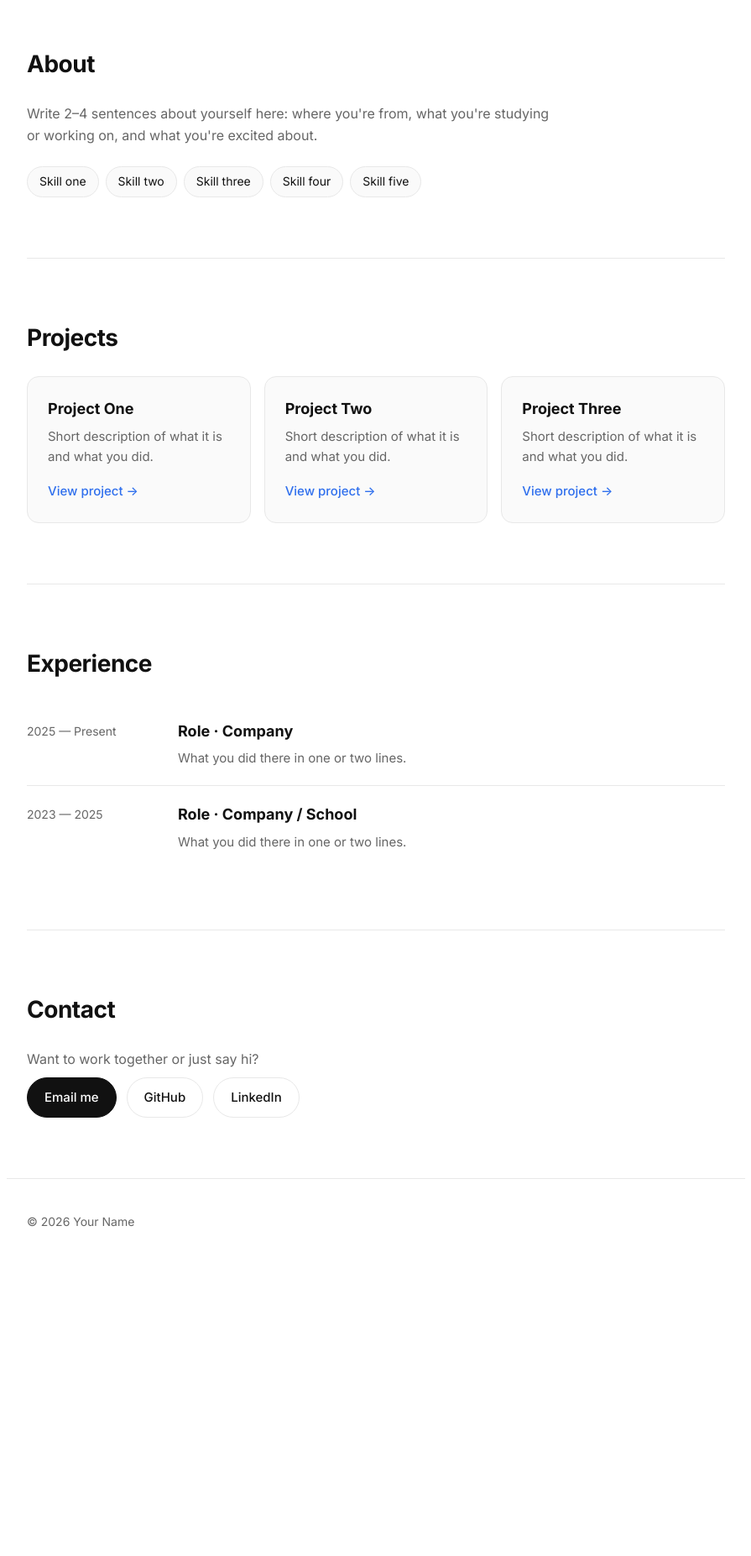
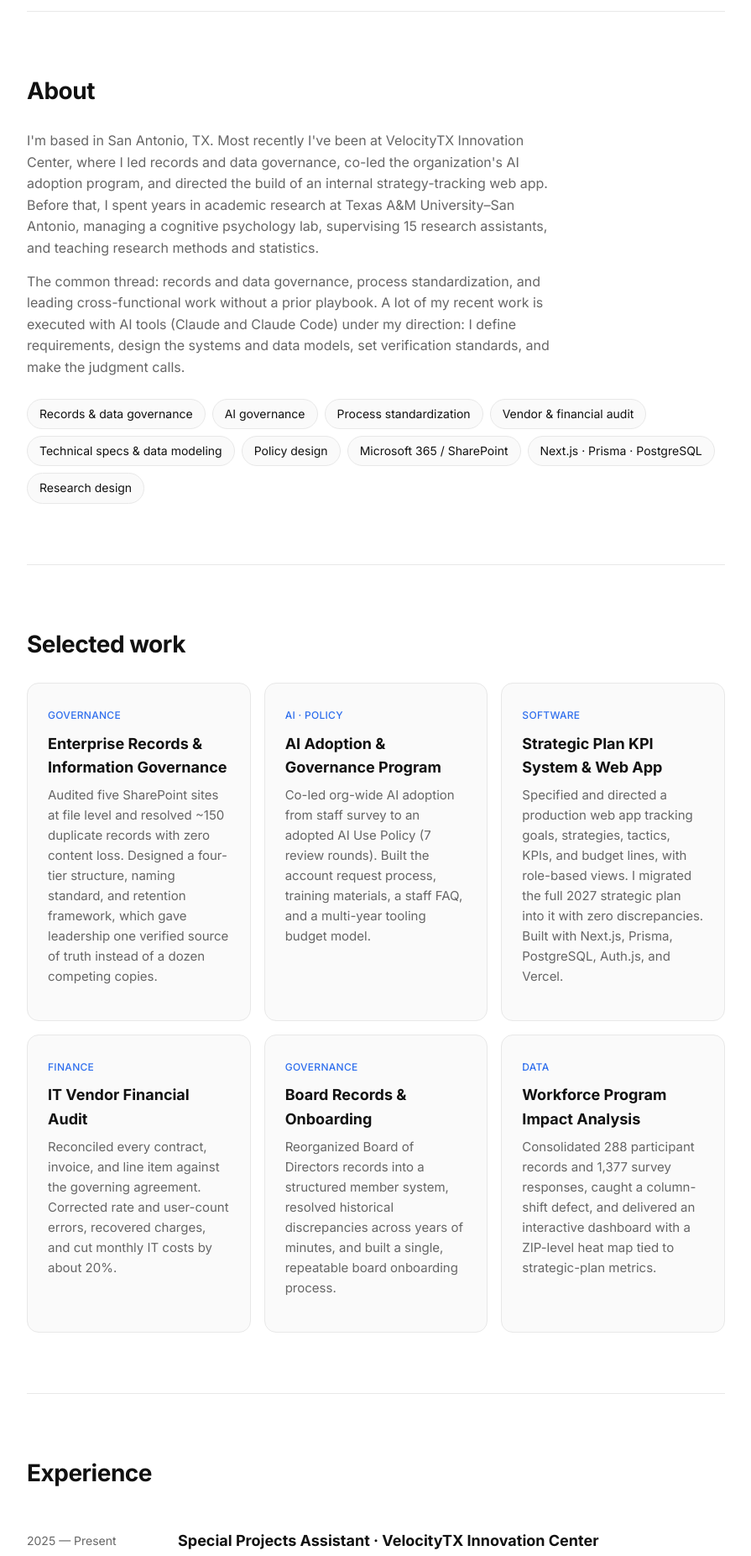
Before and after one commit to nthnhw/portfolio, a plain HTML site: page index.html in a window 1280 px wide. Shown: the part 580-2433 px from the top of the page at 84% size, without its empty margins (192-1087 px from the left). Before the commit the page ends 2086 px from the top, so only its background shows below. Drawn offline with Linux system fonts and the light colour scheme.

Commit message:
Add portfolio content
Co-Authored-By: Claude Opus 5.5 <noreply@anthropic.com>

```diff
--- a/index.html
+++ b/index.html
@@ -3,8 +3,8 @@
 <head>
   <meta charset="utf-8">
   <meta name="viewport" content="width=device-width, initial-scale=1">
-  <title>Your Name — Portfolio</title>
-  <meta name="description" content="Personal portfolio of Your Name.">
+  <title>Nathan Wieters — Operations &amp; Research</title>
+  <meta name="description" content="Nathan Wieters — operations and research professional in San Antonio, TX. Records and data governance, AI governance, KPI systems, and process design.">
   <link rel="preconnect" href="https://fonts.googleapis.com">
   <link rel="preconnect" href="https://fonts.gstatic.com" crossorigin>
   <link href="https://fonts.googleapis.com/css2?family=Inter:wght@400;500;600;700&display=swap" rel="stylesheet">
@@ -12,10 +12,10 @@
 </head>
 <body>
   <header class="nav">
-    <a href="#top" class="logo">YN</a>
+    <a href="#top" class="logo">NW</a>
     <nav>
       <a href="#about">About</a>
-      <a href="#projects">Projects</a>
+      <a href="#work">Work</a>
       <a href="#experience">Experience</a>
       <a href="#contact">Contact</a>
       <button id="theme-toggle" aria-label="Toggle dark mode">◐</button>
@@ -26,10 +26,10 @@
     <!-- HERO -->
     <section class="hero">
       <p class="eyebrow">Hi, I'm</p>
-      <h1>Your Name</h1>
-      <p class="lead">A one-line description of what you do — e.g. "Developer &amp; designer who builds simple, useful things."</p>
+      <h1>Nathan Wieters</h1>
+      <p class="lead">Operations and research professional who takes ambiguous, fragmented initiatives and turns them into structured, auditable, repeatable systems.</p>
       <div class="cta">
-        <a href="#projects" class="btn primary">See my work</a>
+        <a href="#work" class="btn primary">See my work</a>
         <a href="#contact" class="btn">Get in touch</a>
       </div>
     </section>
@@ -37,30 +37,54 @@
     <!-- ABOUT -->
     <section id="about">
       <h2>About</h2>
-      <p>Write 2–4 sentences about yourself here: where you're from, what you're studying or working on, and what you're excited about.</p>
+      <p>I'm based in San Antonio, TX. Most recently I've been at VelocityTX Innovation Center, where I led records and data governance, co-led the organization's AI adoption program, and directed the build of an internal strategy-tracking web app. Before that, I spent years in academic research at Texas A&amp;M University–San Antonio, managing a cognitive psychology lab, supervising 15 research assistants, and teaching research methods and statistics.</p>
+      <p>The common thread: records and data governance, process standardization, and leading cross-functional work without a prior playbook. A lot of my recent work is executed with AI tools (Claude and Claude Code) under my direction: I define requirements, design the systems and data models, set verification standards, and make the judgment calls.</p>
       <ul class="skills">
-        <li>Skill one</li><li>Skill two</li><li>Skill three</li><li>Skill four</li><li>Skill five</li>
+        <li>Records &amp; data governance</li>
+        <li>AI governance</li>
+        <li>Process standardization</li>
+        <li>Vendor &amp; financial audit</li>
+        <li>Technical specs &amp; data modeling</li>
+        <li>Policy design</li>
+        <li>Microsoft 365 / SharePoint</li>
+        <li>Next.js · Prisma · PostgreSQL</li>
+        <li>Research design</li>
       </ul>
     </section>
 
-    <!-- PROJECTS -->
-    <section id="projects">
-      <h2>Projects</h2>
+    <!-- WORK -->
+    <section id="work">
+      <h2>Selected work</h2>
       <div class="grid">
         <article class="card">
-          <h3>Project One</h3>
-          <p>Short description of what it is and what you did.</p>
-          <a href="#" class="link">View project →</a>
+          <span class="tag">Governance</span>
+          <h3>Enterprise Records &amp; Information Governance</h3>
+          <p>Audited five SharePoint sites at file level and resolved ~150 duplicate records with zero content loss. Designed a four-tier structure, naming standard, and retention framework, which gave leadership one verified source of truth instead of a dozen competing copies.</p>
         </article>
         <article class="card">
-          <h3>Project Two</h3>
-          <p>Short description of what it is and what you did.</p>
-          <a href="#" class="link">View project →</a>
+          <span class="tag">AI · Policy</span>
+          <h3>AI Adoption &amp; Governance Program</h3>
+          <p>Co-led org-wide AI adoption from staff survey to an adopted AI Use Policy (7 review rounds). Built the account request process, training materials, a staff FAQ, and a multi-year tooling budget model.</p>
         </article>
         <article class="card">
-          <h3>Project Three</h3>
-          <p>Short description of what it is and what you did.</p>
-          <a href="#" class="link">View project →</a>
+          <span class="tag">Software</span>
+          <h3>Strategic Plan KPI System &amp; Web App</h3>
+          <p>Specified and directed a production web app tracking goals, strategies, tactics, KPIs, and budget lines, with role-based views. I migrated the full 2027 strategic plan into it with zero discrepancies. Built with Next.js, Prisma, PostgreSQL, Auth.js, and Vercel.</p>
+        </article>
+        <article class="card">
+          <span class="tag">Finance</span>
+          <h3>IT Vendor Financial Audit</h3>
+          <p>Reconciled every contract, invoice, and line item against the governing agreement. Corrected rate and user-count errors, recovered charges, and cut monthly IT costs by about 20%.</p>
+        </article>
+        <article class="card">
+          <span class="tag">Governance</span>
+          <h3>Board Records &amp; Onboarding</h3>
+          <p>Reorganized Board of Directors records into a structured member system, resolved historical discrepancies across years of minutes, and built a single, repeatable board onboarding process.</p>
+        </article>
+        <article class="card">
+          <span class="tag">Data</span>
+          <h3>Workforce Program Impact Analysis</h3>
+          <p>Consolidated 288 participant records and 1,377 survey responses, caught a column-shift defect, and delivered an interactive dashboard with a ZIP-level heat map tied to strategic-plan metrics.</p>
         </article>
       </div>
     </section>
@@ -71,11 +95,37 @@
       <div class="timeline">
         <div class="item">
           <span class="when">2025 — Present</span>
-          <div><h3>Role · Company</h3><p>What you did there in one or two lines.</p></div>
+          <div><h3>Special Projects Assistant · VelocityTX Innovation Center</h3><p>Records restructuring and audit, org-wide KPI system, AI adoption program. Started as Operations Assistant (Sep 2025), promoted Mar 2026.</p></div>
+        </div>
+        <div class="item">
+          <span class="when">2022 — 2025</span>
+          <div><h3>Research Coordinator &amp; Lab Manager · Texas A&amp;M University–San Antonio</h3><p>Memory, Attention &amp; Perception Lab. Managed multi-phase research projects and lab operations; supervised 15 research assistants.</p></div>
         </div>
         <div class="item">
           <span class="when">2023 — 2025</span>
-          <div><h3>Role · Company / School</h3><p>What you did there in one or two lines.</p></div>
+          <div><h3>Graduate Instructor · Texas A&amp;M University–San Antonio</h3><p>Taught Research Methods, Research Statistics, and Cognitive Psychology; designed the Cognitive Lab curriculum and authored its lab manual.</p></div>
+        </div>
+        <div class="item">
+          <span class="when">2019 — 2023</span>
+          <div><h3>Regional Admissions Manager, Texas Gulf Coast · Texas A&amp;M University–San Antonio</h3><p>Led recruitment and outreach across Houston, Galveston, and the Rio Grande Valley; presented to audiences of 15–150.</p></div>
+        </div>
+      </div>
+    </section>
+
+    <!-- RESEARCH & EDUCATION -->
+    <section id="research">
+      <h2>Research &amp; education</h2>
+      <div class="two-col">
+        <div>
+          <h3>Research</h3>
+          <p>Three manuscripts in preparation on face recognition, memory, and eye-tracking. Presented at Psychonomic Society, ARMADILLO, IACI, OPAM, and SWPA. First place at the 2024 TAMUSA Symposium graduate competition.</p>
+          <p><a class="link" href="https://orcid.org/0009-0008-8365-075X" target="_blank" rel="noopener">ORCID →</a> &nbsp; <a class="link" href="https://osf.io/k8fsg" target="_blank" rel="noopener">OSF →</a></p>
+        </div>
+        <div>
+          <h3>Education</h3>
+          <p>M.S. Psychology, Texas A&amp;M University–San Antonio, 2025 (4.0 GPA)<br>
+             B.S. Psychology, Texas A&amp;M University–San Antonio, 2018<br>
+             A.S. Psychology, San Antonio College, 2016</p>
         </div>
       </div>
     </section>
@@ -83,16 +133,16 @@
     <!-- CONTACT -->
     <section id="contact">
       <h2>Contact</h2>
-      <p>Want to work together or just say hi?</p>
+      <p>Open to operations, governance, and research roles in San Antonio or remote. Let's talk.</p>
       <div class="cta">
-        <a href="mailto:you@example.com" class="btn primary">Email me</a>
-        <a href="https://github.com/" class="btn" target="_blank" rel="noopener">GitHub</a>
+        <a href="mailto:nhwieters@icloud.com" class="btn primary">Email me</a>
         <a href="https://linkedin.com/" class="btn" target="_blank" rel="noopener">LinkedIn</a>
+        <a href="https://github.com/nthnhw" class="btn" target="_blank" rel="noopener">GitHub</a>
       </div>
     </section>
   </main>
 
-  <footer>© <span id="year"></span> Your Name</footer>
+  <footer>© <span id="year"></span> Nathan Wieters · San Antonio, TX</footer>
 
   <script>
     document.getElementById('year').textContent = new Date().getFullYear();
--- a/styles.css
+++ b/styles.css
@@ -97,3 +97,12 @@ footer {
   .hero { padding: 72px 0 64px; }
   .timeline .item { grid-template-columns: 1fr; gap: 4px; }
 }
+
+.tag {
+  display: inline-block; font-size: 12px; font-weight: 500; color: var(--accent);
+  margin-bottom: 10px; letter-spacing: .3px; text-transform: uppercase;
+}
+section > p + p { margin-top: 14px; }
+.two-col { display: grid; grid-template-columns: 1fr 1fr; gap: 40px; }
+.two-col p { color: var(--muted); font-size: 15px; margin-bottom: 12px; }
+@media (max-width: 640px) { .two-col { grid-template-columns: 1fr; gap: 24px; } }
```
Also changed, not shown: 1 other file.
